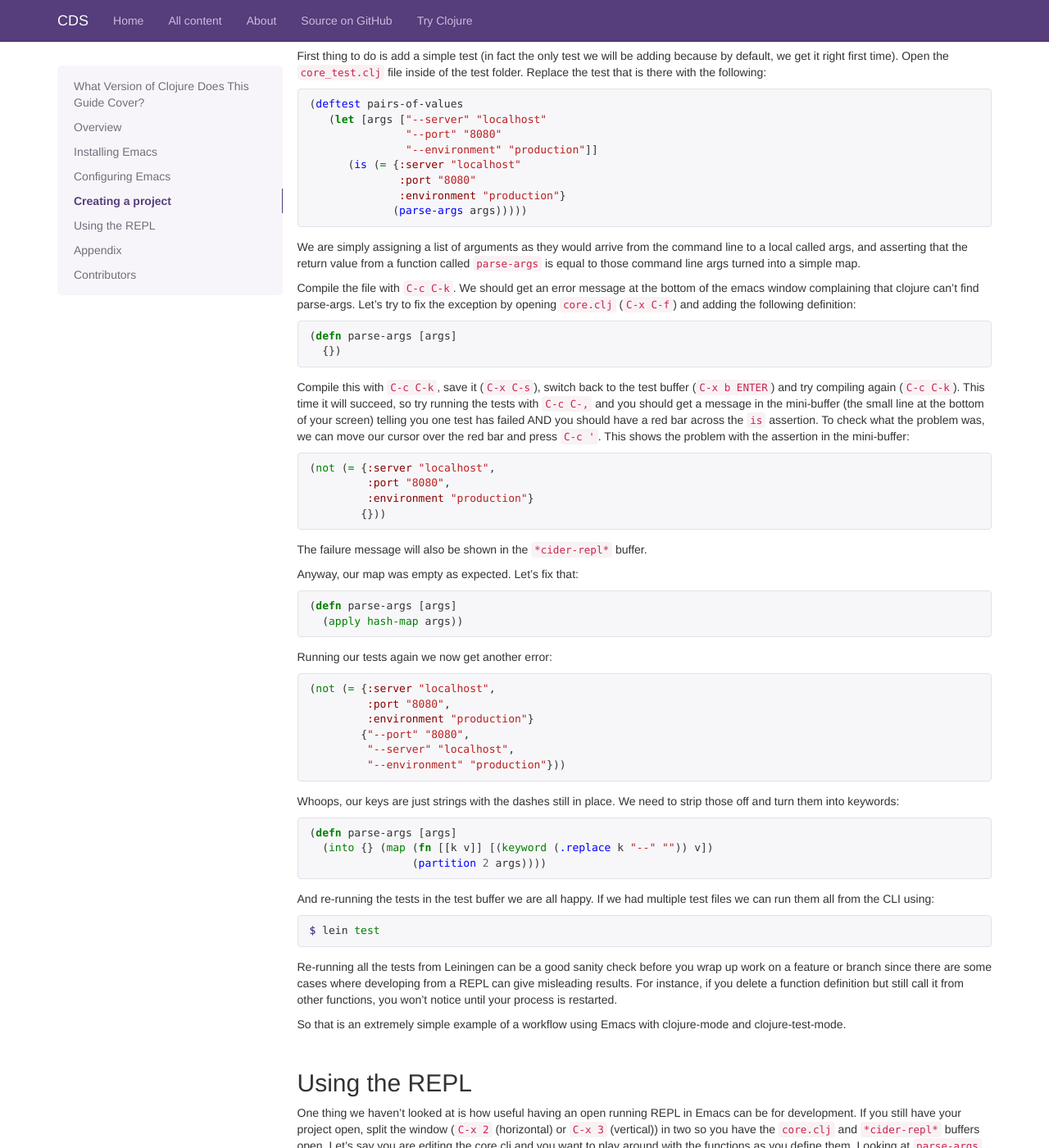
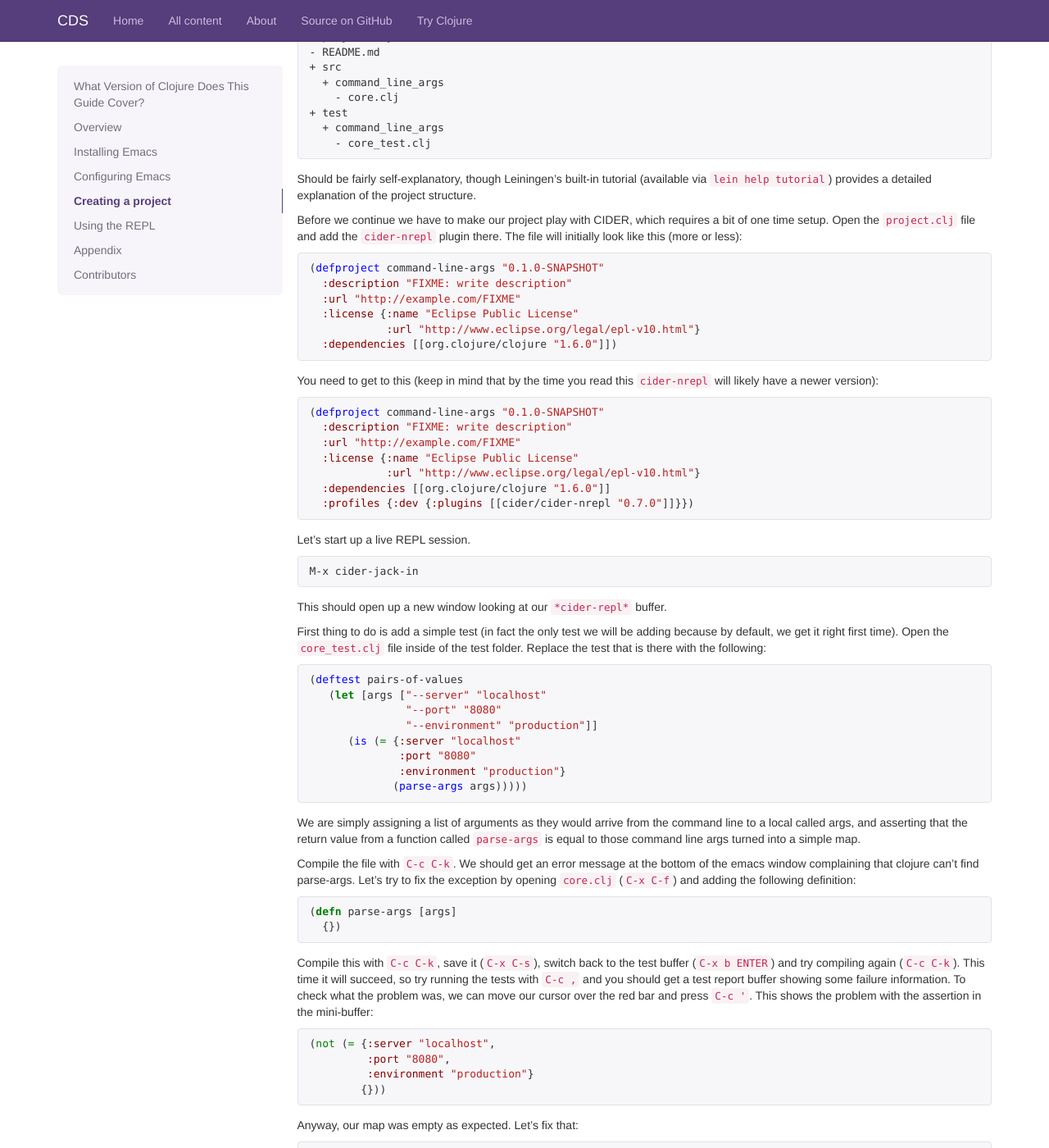
Before and after one commit to clojuredocs/guides, a Jekyll site: the page built from articles/tutorials/emacs.md, in a window 1280 px wide and 1400 px high, scrolled down 3996 px. Shown: the whole window at 82% size. Built offline with Jekyll 4.4.1, drawn with Linux system fonts in a browser that asks for light colours; some web fonts are replaced; Markdown is read by kramdown in place of the engine named in the settings; some of the changed text lies outside the part shown.

Commit message:
Update Emacs tutorial
The article now reflects recent development in CIDER and clojure-mode.

````diff
--- a/articles/tutorials/emacs.md
+++ b/articles/tutorials/emacs.md
@@ -12,10 +12,8 @@ Github](https://github.com/clojuredocs/guides).
 
 ## What Version of Clojure Does This Guide Cover?
 
-This guide covers Clojure 1.4 and Emacs 24. Most packages should work
-on earlier versions of Emacs, but they will be more work to install
-since the package manager is new in 24.
-
+This guide covers Clojure 1.5+ and Emacs 24.x. Earlier Clojure and Emacs releases
+are not supported.
 
 ## Overview
 
@@ -43,8 +41,8 @@ $ brew install emacs --cocoa --srgb
 $ brew linkapps Emacs
 ```
 
-This should install the latest version of Emacs and symlink Emacs.app
-to your ~/Applications folder.
+This should install the latest version of Emacs and symlink `Emacs.app`
+to your `~/Applications` folder.
 
 After compiling, Emacs will be living happily somewhere in your
 cellar. You can check this:
@@ -70,6 +68,10 @@ issues when launching Emacs from the GUI on OS X
 
 This makes sure that all of the stuff you have on your PATH actually
 gets respected in the GUI Emacs, no matter how you start it.
+
+There's also a package called
+[exec-path-from-shell](https://github.com/purcell/exec-path-from-shell)
+that automates this. OS X users are advised to install it!
 
 ### Debian/Ubuntu ###
 
@@ -111,6 +113,8 @@ So Emacs is installed, but running it now would be a somewhat
 barebones experience and not particularly useful for Clojure
 development.
 
+### Manual setup
+
 Emacs can be configured through a folder in your home folder called
 [~/.emacs.d](http://www.emacswiki.org/emacs/DotEmacsDotD), and
 configuration options are pretty much endless. To help you through
@@ -119,21 +123,29 @@ non-intrusive helpful features called
 [better-defaults](https://github.com/technomancy/better-defaults)
 which might be useful if you are not already an Emacs pro.
 
-Most Emacs packages are kept at [Marmalade](http://marmalade-repo.org),
+Most Emacs packages are kept at [MELPA Stable](http://melpa-stable.milkbox.net),
 the community package host. Add this code to your config in
 `~/.emacs.d/init.el` to tell Emacs to look there:
 
 ```cl
 (require 'package)
 (add-to-list 'package-archives
-             '("marmalade" . "http://marmalade-repo.org/packages/"))
+             '("melpa-stable" . "http://melpa-stable.milkbox.net/packages/"))
 (package-initialize)
 ```
 
 Run `M-x package-refresh-contents` to pull in the package listing.
 
-M-x means meta-x, and meta is mapped to the alt key on most keyboards,
+`M-x` means `meta-x`, and meta is mapped to the alt key on most keyboards,
 though Mac OS X usually maps it to the command key.
+
+You'll need to following packages:
+
+* [clojure-mode](https://github.com/clojure-emacs/clojure-mode) - a major mode for editing Clojure and ClojureScript code
+* [CIDER](https://github.com/clojure-emacs/cider) - a Clojure interactive development environment and REPL for Emacs
+* [projectile](https://github.com/bbatsov/projectile) - for navigating inside your projects swiftly
+
+Before continuing any further you should briefly consult their documentation.
 
 You can either install each package one-by-one with `M-x
 package-install` or specify all your packages in Emacs Lisp as part of
@@ -143,12 +155,12 @@ by hand.
 
 ```cl
 (defvar my-packages '(better-defaults
+                      projectile
                       clojure-mode
-                      clojure-test-mode
                       cider))
 
 (dolist (p my-packages)
-  (when (not (package-installed-p p))
+  (unless (package-installed-p p)
     (package-install p)))
 ```
 
@@ -163,6 +175,16 @@ invoke `M-x package-list-packages`. To manually install a package,
 move the point to line of the package with the keyboard and press 'i'
 for 'install'. After selecting all the packages you are interested in,
 press 'x' for 'eXecute' to install.
+
+### Preconfigured setup ###
+
+There are also some ready-made Emacs configurations that are optimized
+for Clojure development -
+[Prelude](https://github.com/bbatsov/prelude)(developed by the
+maintainer of CIDER and clojure-mode) and
+[Emacs Live](https://github.com/overtone/emacs-live).
+
+If you want a more powerful Emacs setup you should definitely check them out.
 
 ### Basics ###
 
@@ -267,7 +289,34 @@ Should be fairly self-explanatory, though Leiningen's built-in
 tutorial (available via `lein help tutorial`) provides a detailed
 explanation of the project structure.
 
-Let's start up a live repl session.
+Before we continue we have to make our project play with CIDER, which
+requires a bit of one time setup.  Open the `project.clj` file and add
+the `cider-nrepl` plugin there. The file will initially look like this
+(more or less):
+
+```clojure
+(defproject command-line-args "0.1.0-SNAPSHOT"
+  :description "FIXME: write description"
+  :url "http://example.com/FIXME"
+  :license {:name "Eclipse Public License"
+            :url "http://www.eclipse.org/legal/epl-v10.html"}
+  :dependencies [[org.clojure/clojure "1.6.0"]])
+```
+
+You need to get to this (keep in mind that by the time you read this `cider-nrepl`
+will likely have a newer version):
+
+```clojure
+(defproject command-line-args "0.1.0-SNAPSHOT"
+  :description "FIXME: write description"
+  :url "http://example.com/FIXME"
+  :license {:name "Eclipse Public License"
+            :url "http://www.eclipse.org/legal/epl-v10.html"}
+  :dependencies [[org.clojure/clojure "1.6.0"]]
+  :profiles {:dev {:plugins [[cider/cider-nrepl "0.7.0"]]}})
+```
+
+Let's start up a live REPL session.
 
 ```
 M-x cider-jack-in
@@ -308,10 +357,8 @@ C-f`) and adding the following definition:
 
 Compile this with `C-c C-k`, save it (`C-x C-s`), switch back to the
 test buffer (`C-x b ENTER`) and try compiling again (`C-c C-k`). This
-time it will succeed, so try running the tests with `C-c C-,` and you
-should get a message in the mini-buffer (the small line at the bottom of
-your screen) telling you one test has failed AND you should have a red
-bar across the `is` assertion. To check what the problem was, we can
+time it will succeed, so try running the tests with `C-c ,` and you
+should get a test report buffer showing some failure information. To check what the problem was, we can
 move our cursor over the red bar and press `C-c '`. This shows the
 problem with the assertion in the mini-buffer:
 
@@ -321,8 +368,6 @@ problem with the assertion in the mini-buffer:
          :environment "production"}
         {}))
 ```
-
-The failure message will also be shown in the `*cider-repl*` buffer.
 
 Anyway, our map was empty as expected. Let's fix that:
 
@@ -365,7 +410,7 @@ instance, if you delete a function definition but still call it from
 other functions, you won't notice until your process is restarted.
 
 So that is an extremely simple example of a workflow using Emacs with
-clojure-mode and clojure-test-mode.
+`clojure-mode` and `cider-test`.
 
 ## Using the REPL ##
 
@@ -431,17 +476,17 @@ gives you the docstring for a given function:
       Same as print followed by (newline)
     nil
 
-However there is a shortcut `C-c C-d` when your cursor is over a
-function name. This will show the Clojure doc in a new window. If
+However there is a shortcut `C-c C-d d` when your cursor is over a
+function name. This will show the Clojure (or Javadoc) doc in a new window. If
 instead you want to jump to the source of the function you can use
 `M-.`, which is awesome. This works on your own functions as well as
 those which come from third-party libraries. Use `M-,` to pop the
 stack and return to where you were. For all the definitions in a
 single file you can use `M-x imenu` to list them and jump to one.
 
-When you are finished with the repl (or if for some reason it has
+When you are finished with the REPL (or if for some reason it has
 gotten into a bad state), you can simply kill the `*cider-repl*`
-buffer by typing `C-x k` and re-run `cider-jack-in` to start another.
+buffer by typing `M-x cider-quit` and re-run `cider-jack-in` to start another.
 
 ## Appendix ##
 
````
